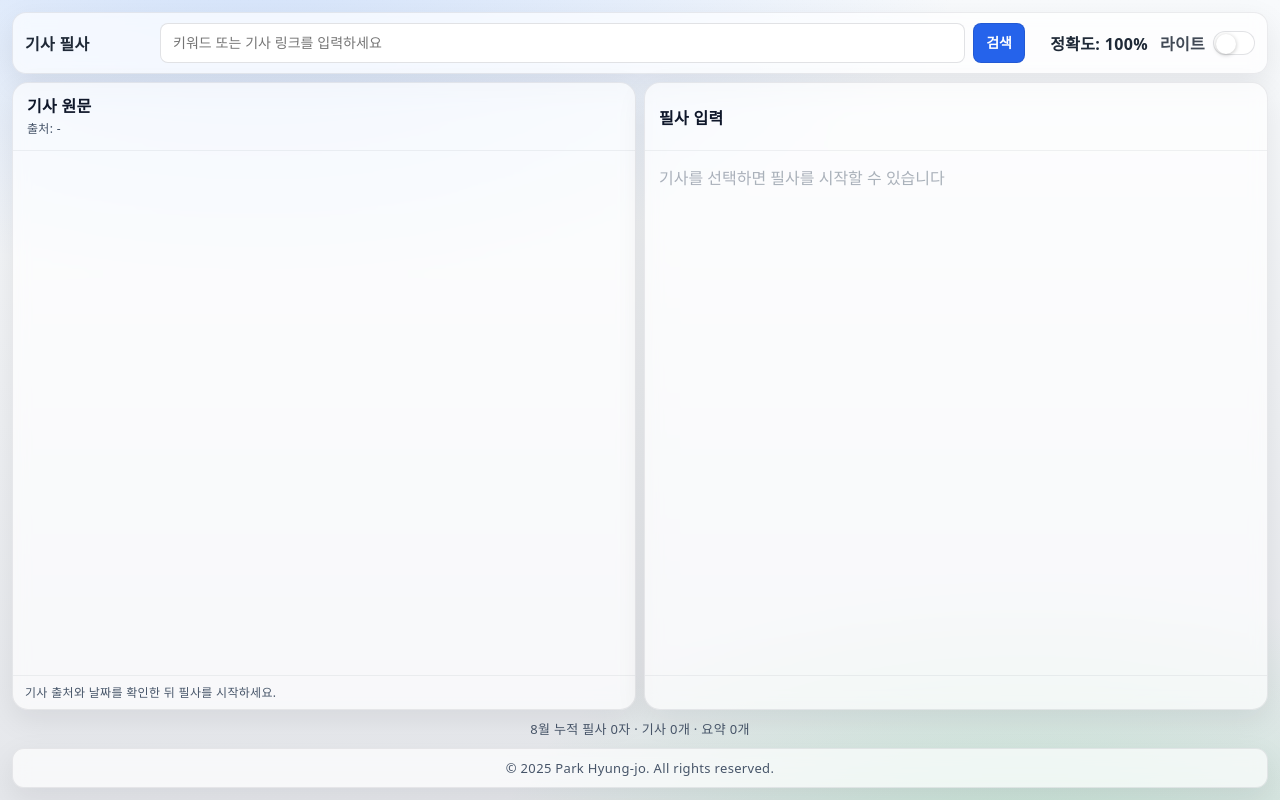
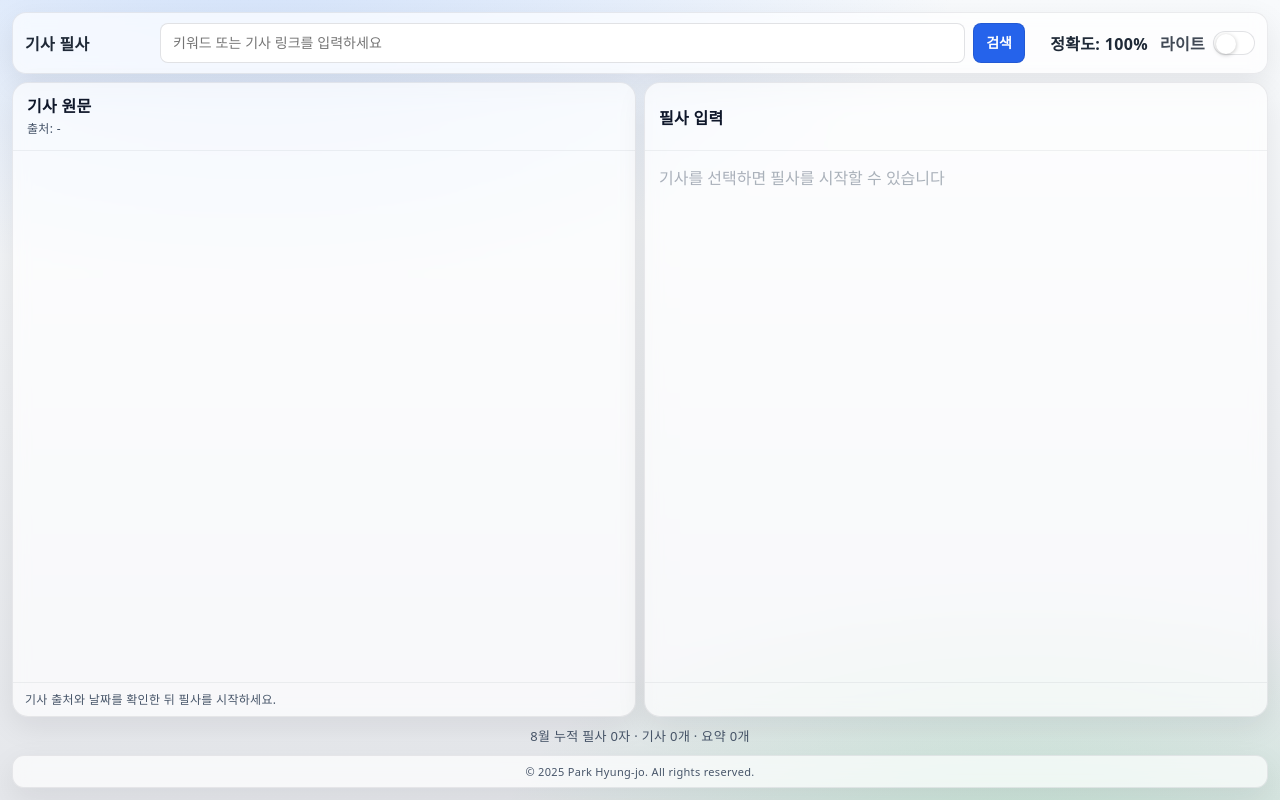
Before and after one commit to Walpin007/article-typing-app, a React (Vite) app: page / in a window 1280 px wide. Built offline with nearby package versions, Linux system fonts and the light colour scheme.

Commit message:
fix: 카피라이트 축소

```diff
--- a/src/index.css
+++ b/src/index.css
@@ -426,9 +426,15 @@ button[disabled]{ opacity:.6; cursor:not-allowed; }
 
 /* 푸터 */
 .footer{
-  text-align:center; font-size:13px; color:var(--text-muted); padding:10px; border-radius:12px;
+  text-align:center;
+  font-size:11px;
+  color:var(--text-muted);
+  padding:8px 10px;
+  border-radius:12px;
   border:1px solid var(--card-stroke);
-  background: var(--card-bg); backdrop-filter: var(--frost); box-shadow: var(--shadow);
+  background:var(--card-bg);
+  backdrop-filter:var(--frost);
+  box-shadow:var(--shadow);
   margin-top:auto;
 }
 
```
